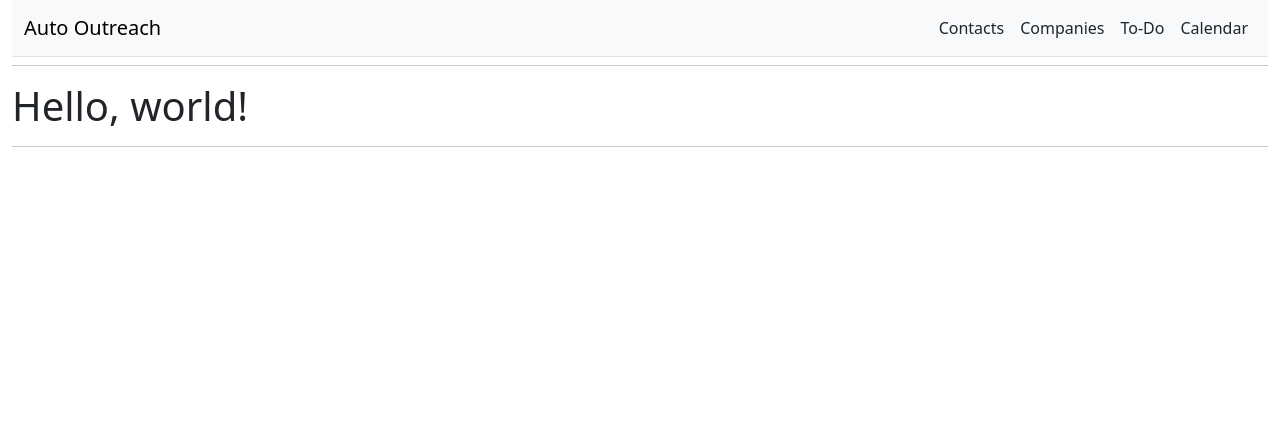
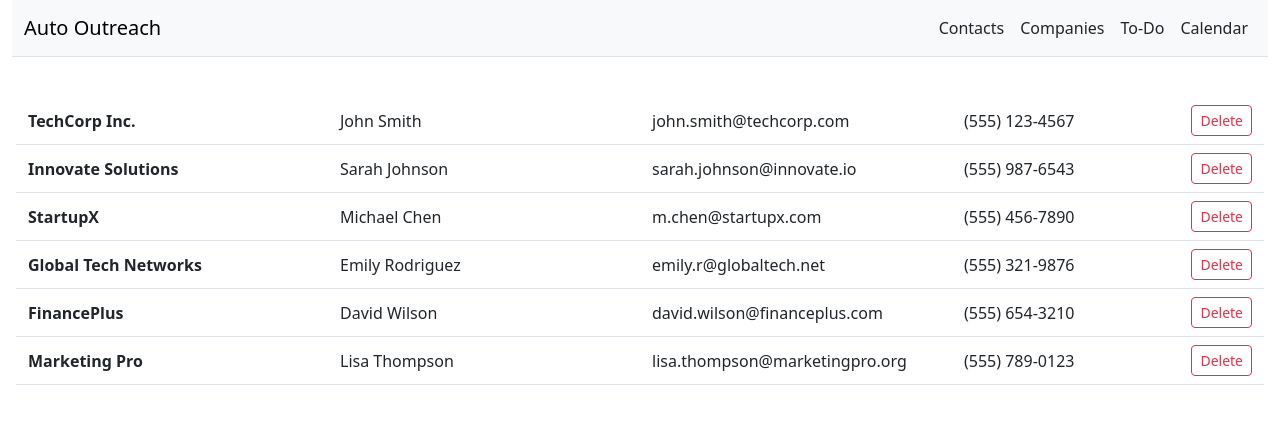
Before and after one commit to TimAnderson2024/auto-outreach, a React (Vite) app in the folder front/: page / in a window 1280 px wide. Shown: the top 424 px of the page. Built offline with nearby package versions, Linux system fonts and the light colour scheme.

Commit message:
Created simple contact cards that pull sample data from ContactService

```diff
--- a/front/src/App.tsx
+++ b/front/src/App.tsx
@@ -1,11 +1,9 @@
-import TemplatePage from './components/TemplatePage'
+import ContactsPage from './components/ContactsPage.tsx';
 
 function App() {
   return (
     <>
-      <TemplatePage>
-        <h1>Hello, world!</h1>
-      </TemplatePage>
+      <ContactsPage />
     </>
   )
 }
--- /dev/null
+++ b/front/src/components/ContactCard.tsx
@@ -0,0 +1,32 @@
+import { Row, Col, Button } from "react-bootstrap";
+import type { Contact } from "../services/ContactService";
+
+interface ContactCardProps {
+    contact: Contact;
+}
+
+function ContactCard({ contact }: ContactCardProps) {
+    return (
+        <Row className="align-items-center py-2 border-bottom">
+            <Col sm={3} className="text-truncate">
+                <strong>{contact.company}</strong>
+            </Col>
+            <Col sm={3} className="text-truncate">
+                {contact.fullName}
+            </Col>
+            <Col sm={3} className="text-truncate">
+                {contact.email}
+            </Col>
+            <Col sm={2} className="text-truncate">
+                {contact.phone}
+            </Col>
+            <Col sm={1}>
+                <Button className="ms-auto d-block" variant="outline-danger" size="sm">
+                    Delete
+                </Button>
+            </Col>
+        </Row>
+    )
+}
+
+export default ContactCard;
--- /dev/null
+++ b/front/src/components/ContactsPage.tsx
@@ -0,0 +1,30 @@
+import { useState, useEffect } from "react";
+import TemplatePage from "./TemplatePage";
+import ContactCard from "./ContactCard";
+import type { Contact } from "../services/ContactService";
+import ContactService from "../services/ContactService";
+
+function ContactsPage() {
+    const [contacts, setContacts] = useState<Contact[]>([]);
+    const [loading, setLoading] = useState(true)
+
+    useEffect(() => {
+        setLoading(true);
+        setContacts(ContactService.getContacts())
+        setLoading(false)
+    }, []);
+
+    return (
+        <TemplatePage>
+            {loading ? (
+                <div>Loading contacts...</div>
+            ) : (
+                contacts.map(contact => (
+                    <ContactCard key={contact.id} contact={contact} />
+                ))
+            )}
+        </TemplatePage>
+    )
+}
+
+export default ContactsPage;
--- a/front/src/components/TemplatePage.tsx
+++ b/front/src/components/TemplatePage.tsx
@@ -8,12 +8,16 @@ interface TemplatePageProps {
 
 function TemplatePage({ children }: TemplatePageProps) {
   return (
-    <Container fluid>
-        <Header />
-        <hr className="mt-2" />
-        {children}
-        <hr />
-    </Container>
+    <>
+      <Container fluid className="mb-4">
+        <Header/>
+      </Container>
+      <Container fluid className="mx-auto" style={{ maxWidth: "1600px" }}>
+        <div className="p-3">
+          {children}
+        </div>
+      </Container>
+    </>
   );
 }
 
--- /dev/null
+++ b/front/src/services/ContactService.ts
@@ -0,0 +1,85 @@
+export interface Contact {
+    id: number;
+    fullName: string;
+    firstName: string;
+    lastName: string;
+    email: string;
+    phone: string;
+    linkedIn: string;
+    company: string;
+}
+
+class ContactService {
+    private dummyContacts: Contact[] = [
+        {
+            id: 1,
+            fullName: "John Smith",
+            firstName: "John",
+            lastName: "Smith",
+            email: "john.smith@techcorp.com",
+            phone: "(555) 123-4567",
+            linkedIn: "https://linkedin.com/in/johnsmith",
+            company: "TechCorp Inc."
+        },
+        {
+            id: 2,
+            fullName: "Sarah Johnson",
+            firstName: "Sarah",
+            lastName: "Johnson",
+            email: "sarah.johnson@innovate.io",
+            phone: "(555) 987-6543",
+            linkedIn: "https://linkedin.com/in/sarahjohnson",
+            company: "Innovate Solutions"
+        },
+        {
+            id: 3,
+            fullName: "Michael Chen",
+            firstName: "Michael",
+            lastName: "Chen",
+            email: "m.chen@startupx.com",
+            phone: "(555) 456-7890",
+            linkedIn: "https://linkedin.com/in/michaelchen",
+            company: "StartupX"
+        },
+        {
+            id: 4,
+            fullName: "Emily Rodriguez",
+            firstName: "Emily",
+            lastName: "Rodriguez",
+            email: "emily.r@globaltech.net",
+            phone: "(555) 321-9876",
+            linkedIn: "https://linkedin.com/in/emilyrodriguez",
+            company: "Global Tech Networks"
+        },
+        {
+            id: 5,
+            fullName: "David Wilson",
+            firstName: "David",
+            lastName: "Wilson",
+            email: "david.wilson@financeplus.com",
+            phone: "(555) 654-3210",
+            linkedIn: "https://linkedin.com/in/davidwilson",
+            company: "FinancePlus"
+        },
+        {
+            id: 6,
+            fullName: "Lisa Thompson",
+            firstName: "Lisa",
+            lastName: "Thompson",
+            email: "lisa.thompson@marketingpro.org",
+            phone: "(555) 789-0123",
+            linkedIn: "https://linkedin.com/in/lisathompson",
+            company: "Marketing Pro"
+        }
+    ];
+
+    getContacts(): Contact[] {
+        return this.dummyContacts;
+    }
+
+    getContactById(id: number): Contact | undefined {
+        return this.dummyContacts.find(contact => contact.id === id);
+    }
+}
+
+export default new ContactService();
```
Also changed, not shown: front/src/components/ContactCard.module.css (added).
